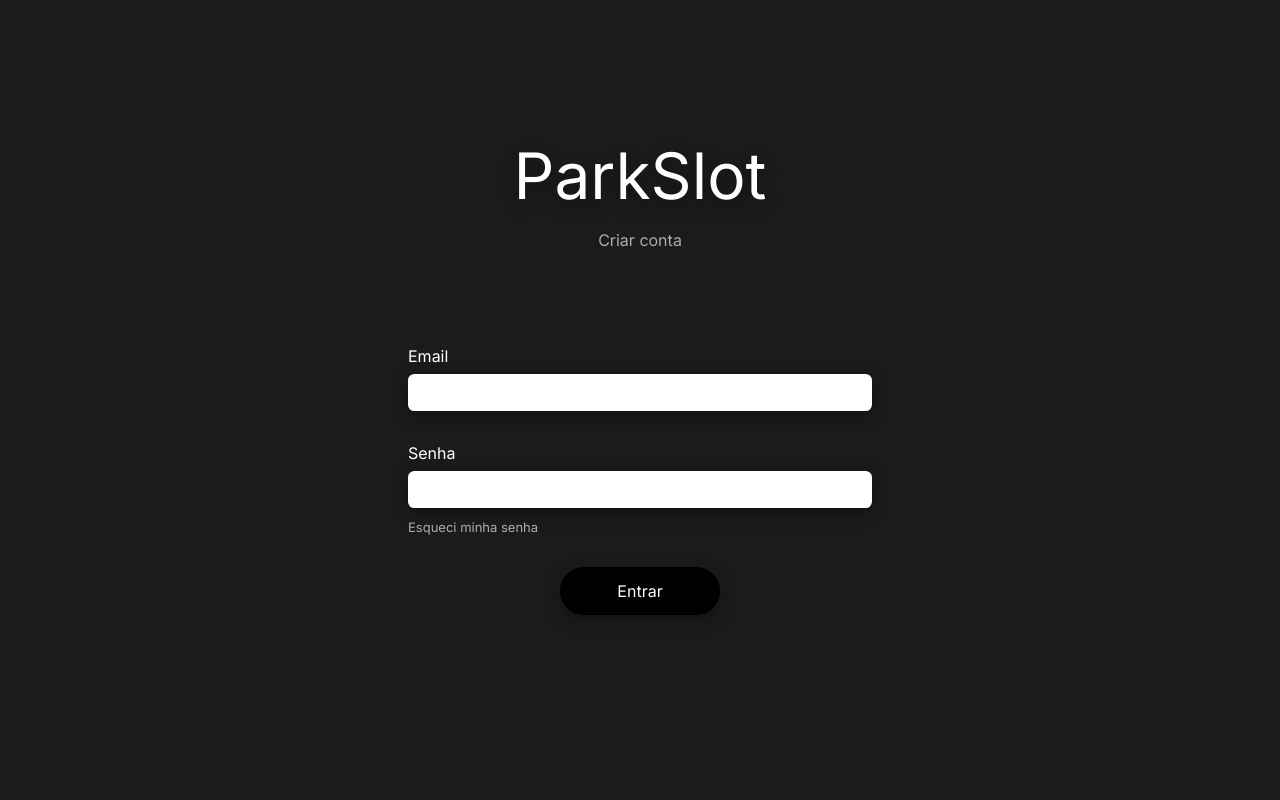
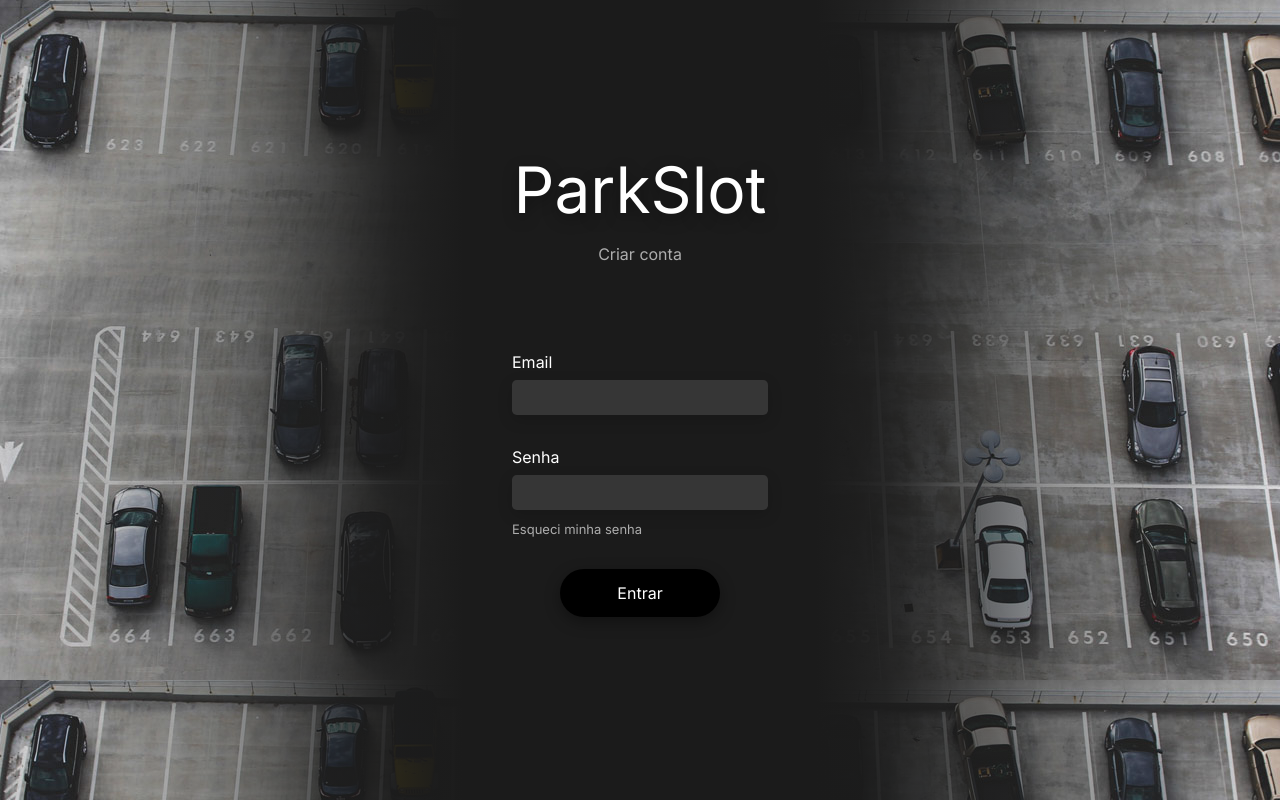
Before and after one commit to pedro11065/ParkSlot-Desktop, a Flask app: page /user/login in a window 1280 px wide. Run offline with Flask 3, Linux system fonts and the light colour scheme.

Commit message:
login front

```diff
--- a/src/view/static/css/user/login.css
+++ b/src/view/static/css/user/login.css
@@ -6,18 +6,77 @@
 
   body {
     display: flex;
+    flex-direction: row;
     justify-content: center;
     align-items: center;
     height: 100vh;
     font-family: inter;
     color:white;
-    background-color: #1B1B1B;
+    background-image: url('/static/images/user/login/login_photo.jpg');
     transition: background-color 0.5s ease, color 0.5s ease;
+  }
+
+  fade{
+    display: flex;
+    min-height: 100vh;
+    width: 100%;
+    height: auto;
+    background-size: cover;
+    background-position: center;
+    position: relative;
+    z-index: 0;
+
+  }
+
+  right-fade{
+    content: '';
+    position: absolute;
+    top: 0;
+    left: 0;
+    width: 100%;
+    height: 100%;
+    background: linear-gradient(
+    to right,
+    rgba(27, 27, 27, 1) 0%,
+    rgba(27, 27, 27, 0.97) 8%,
+    rgba(27, 27, 27, 0.93) 15%,
+    rgba(27, 27, 27, 0.87) 20%,
+    rgba(27, 27, 27, 0.8) 25%,
+    rgba(27, 27, 27, 0.4) 50%,
+    rgba(27, 27, 27, 0.2) 75%,
+    rgba(27, 27, 27, 0) 100%
+    );
+    z-index: 1;
+  }
+
+  left-fade{
+    content: '';
+    position: absolute;
+    top: 0;
+    left: 0;
+    width: 100%;
+    height: 100%;
+    background: linear-gradient(
+    to left,
+    rgba(27, 27, 27, 1) 0%,
+    rgba(27, 27, 27, 0.97) 8%,
+    rgba(27, 27, 27, 0.93) 15%,
+    rgba(27, 27, 27, 0.87) 20%,
+    rgba(27, 27, 27, 0.8) 25%,
+    rgba(27, 27, 27, 0.4) 50%,
+    rgba(27, 27, 27, 0.2) 75%,
+    rgba(27, 27, 27, 0) 100%
+    );
+    z-index: 1;
   }
 
   main{
     display: flex;
+    justify-content: center;
+    align-items: center;
     flex-direction: column;
+    background-color: #1B1B1B;
+    height: 100%;
   }
 
   section{
@@ -25,12 +84,15 @@
     flex-direction: column;
     align-items: center;
     justify-content: center;
-    padding:4rem
+    padding:2rem;
+    padding-top: 4rem;
+    padding-bottom: 4rem;
 
   }
 
   .top{
-    padding: 1rem;
+    padding: 2rem;
+    padding-bottom: 0.5rem;
   }
 
   box{
@@ -82,17 +144,15 @@
   }
 
   .input{
-    width: 29rem;
-    height: 2.3rem;
-    text-align: start;
-    border-radius: 0.4rem;
-    padding: 0rem 1rem;
-    font-weight: 600;
-    color: black;
-    border: #1B1B1B none;
+    background-color: #363636;
+    color: white;
     font-family: inter;
-    font: inter;
-    box-shadow: rgba(0, 0, 0, 0.35) 0px 5px 15px;
+    padding-left: 1rem;
+    height: 2.2rem;
+    width: 16rem;
+    border-radius: 0.3rem;
+    border: none;
+    box-shadow: rgba(0, 0, 0, 0.15) 0px 5px 15px;
   }
 
   button{
--- a/src/view/templates/user/login.html
+++ b/src/view/templates/user/login.html
@@ -13,6 +13,9 @@
 </head>
 
 <body>
+    <fade>
+        <left-fade></left-fade>
+    </fade>
     <main>
         <section class="top">
             <box class="title">ParkSlot</box>
@@ -36,4 +39,7 @@
             </form>
         </section>
     </main>
+    <fade>
+        <right-fade></right-fade>
+    </fade>
 </body>
```
Also changed, not shown: src/view/static/images/user/login/login_photo.jpg (added).
